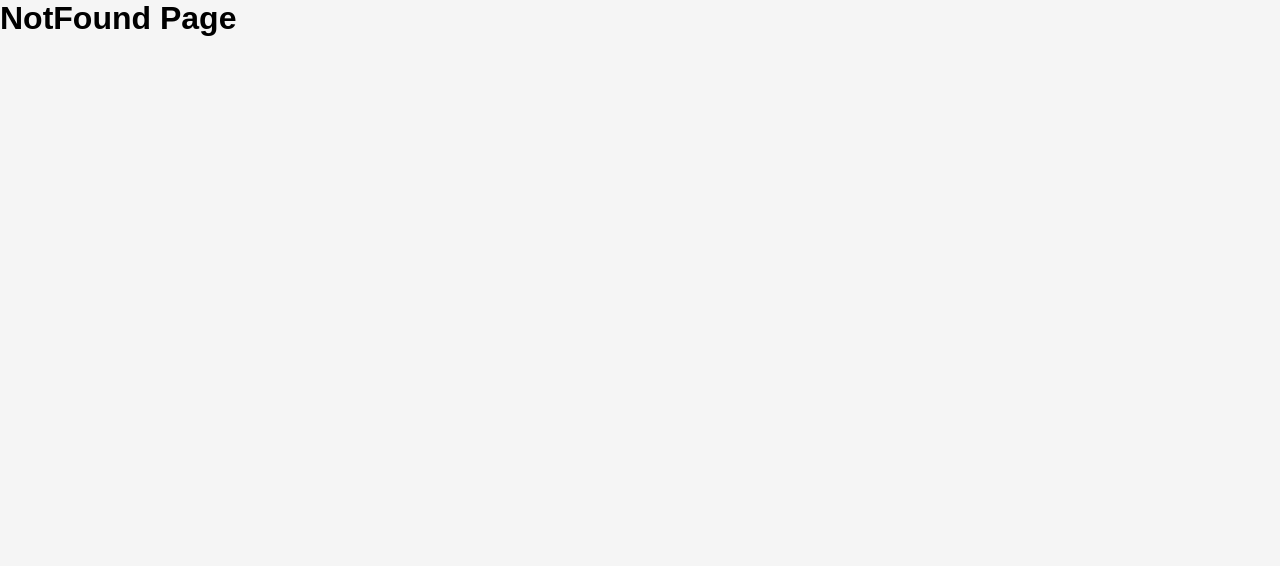
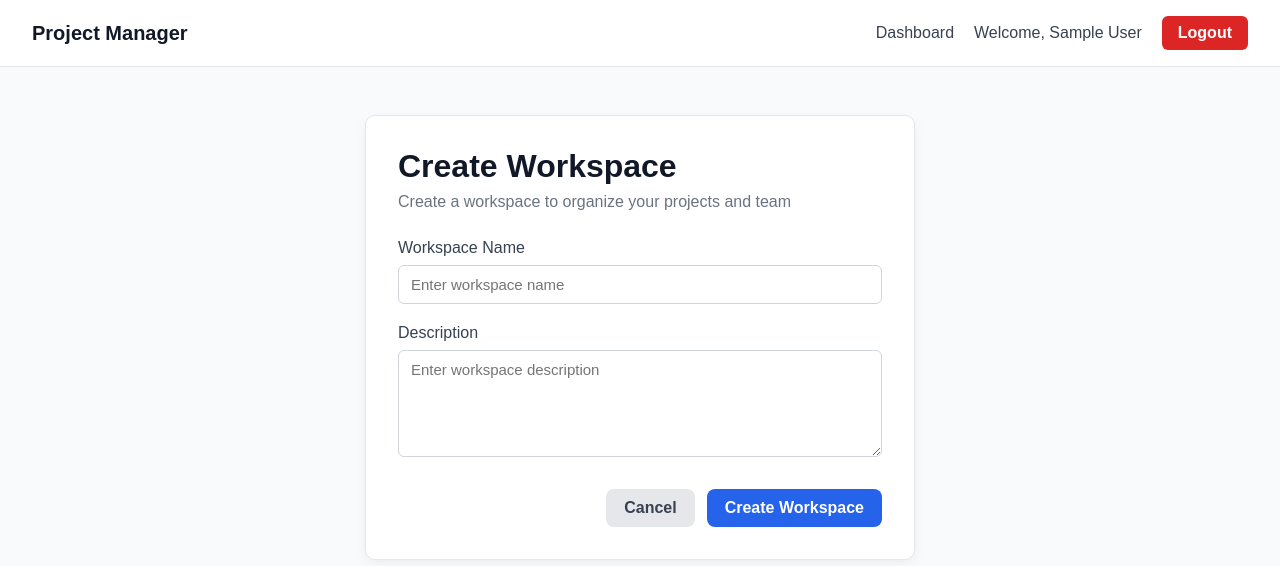
Before and after one commit to dhii24/project-management-tool, a React app in the folder frontend/: page /workspaces/create in a window 1280 px wide. Shown: the top 566 px of the page. Built offline with nearby package versions, Linux system fonts and the light colour scheme; no server answers; sample sign-in values are in the browser's storage; the HTML template or start-up script is replaced by a standard one.

Commit message:
feat: add workspace creation flow

```diff
--- a/frontend/src/pages/dashboard/Dashboard.jsx
+++ b/frontend/src/pages/dashboard/Dashboard.jsx
@@ -1,10 +1,14 @@
 import { useEffect, useState } from "react"
+
+import { useNavigate } from "react-router-dom";
 
 import workspaceService from "../../services/workspaceService";
 
 import { useAuth } from "../../context/AuthContext";
 
 function Dashboard(){
+
+    const navigate = useNavigate();
 
     const { user } = useAuth();
 
@@ -55,6 +59,7 @@ function Dashboard(){
             <section className="workspace-section">
                 <div className="section-header">
                     <h2>Your Workspaces</h2>
+                    <button type="button" onClick={() => navigate("/workspaces/create")}>+ Create Workspace</button>
                 </div>
 
                 {loading && (
--- /dev/null
+++ b/frontend/src/pages/workspaces/CreateWorkspace.jsx
@@ -0,0 +1,94 @@
+import { useState } from "react";
+
+import { useNavigate } from "react-router-dom";
+
+import workspaceService from "../../services/workspaceService";
+
+function CreateWorkspace(){
+
+    const navigate = useNavigate();
+
+    const [formData, setFormData] = useState({
+        name:"",
+        description:""
+    });
+
+    const [loading, setLoading] = useState(false);
+
+    const [error, setError] = useState("");
+
+    const handleChange = (event) => {
+        const { name, value } = event.target;
+
+        setFormData((previousData) => ({
+            ...previousData,
+            [name]: value
+        }));
+    };
+
+    const handleSubmit = async (event) => {
+        event.preventDefault();
+
+        try{
+            setLoading(true);
+            setError("");
+
+            const workspace = await workspaceService.createWorkspace(formData);
+            // navigate(`/workspaces/${workspace._id}`);
+            navigate("/dashboard");
+        }
+
+        catch (error) {
+            console.error(error);
+            setError(error.response?.data?.message || "Failed to create workspace.");
+        }
+
+        finally {
+            setLoading(false);
+        }
+    };
+
+    return (
+
+        <div className="form-page">
+
+            <div className="form-container">
+
+                <h1>Create Workspace</h1>
+                <p className="form-description">Create a workspace to organize your projects and team</p>
+
+                {error && (
+                    <div className="error-message">
+                        {error}
+                    </div>
+                )}
+
+                <form onSubmit={handleSubmit}>
+
+                    <div className="form-group">
+                        <label htmlFor="name">Workspace Name</label>
+                        <input id="name" type="text" name="name" value={formData.name} onChange={handleChange} placeholder="Enter workspace name" required />
+                    </div>
+
+                    <div className="form-group">
+                        <label htmlFor="description">Description</label>
+                        <textarea name="description" id="description" value={formData.description} onChange={handleChange} placeholder="Enter workspace description" rows="5" />
+                    </div>
+
+                    <div className="form-actions">
+                        <button type="button" onClick={() => navigate("/dashboard")} disabled={loading}>Cancel</button>
+                        <button type="submit" disabled={loading}>
+                            {loading ? "Creating..." : "Create Workspace"}
+                        </button>
+                    </div>
+
+                </form>
+
+            </div>
+
+        </div>
+
+    );
+}
+
+export default CreateWorkspace;
--- a/frontend/src/routes.jsx
+++ b/frontend/src/routes.jsx
@@ -9,6 +9,7 @@ import Login from "./pages/auth/Login";
 import Register from "./pages/auth/Register"
 import Dashboard from "./pages/dashboard/Dashboard";
 import NotFound from "./pages/common/NotFound";
+import CreateWorkspace from "./pages/workspaces/CreateWorkspace";
 
 function AppRoutes(){
 
@@ -25,7 +26,8 @@ function AppRoutes(){
                 {/* Protected Application Routes */}
                 <Route element={<ProtectedRoute />}>
                     <Route element={<MainLayout />}>
-                        <Route path="/dashboard" element={<Dashboard/>} />
+                        <Route path="/dashboard" element={<Dashboard />} />
+                        <Route path="/workspaces/create" element={<CreateWorkspace />} />
                     </Route>
                 </Route>
 
--- a/frontend/src/services/workspaceService.js
+++ b/frontend/src/services/workspaceService.js
@@ -5,4 +5,9 @@ const getMyWorkspaces = async () => {
     return response.data.workspaces;
 };
 
-export default { getMyWorkspaces };
+const createWorkspace = async (workspaceData) => {
+    const response = await api.post("/workspaces", workspaceData);
+    return response.data.workspaces;
+};
+
+export default { getMyWorkspaces, createWorkspace };
--- a/frontend/src/styles/components.css
+++ b/frontend/src/styles/components.css
@@ -122,12 +122,103 @@ button:disabled{
 }
 
 .section-header {
+    display: flex;
+    justify-content: space-between;
+    align-items: center;
     margin-bottom: 20px;
 }
 
 .section-header h2 {
     font-size: 22px;
     color: #111827;
+}
+
+.section-header button {
+    width: auto;
+    padding: 10px 16px;
+    background-color: #2563eb;
+    border-radius: 6px;
+}
+
+.form-page {
+    min-height: calc(100vh - 73px);
+    display: flex;
+    justify-content: center;
+    align-items: flex-start;
+    padding: 48px 20px;
+    background-color: #f9fafb;
+}
+
+.form-container {
+    width: 100%;
+    max-width: 550px;
+    padding: 32px;
+    background-color: #ffffff;
+    border: 1px solid #e5e7eb;
+    border-radius: 10px;
+    box-shadow: 0 4px 12px rgba(0, 0, 0, 0.05);
+}
+
+.form-container h1 {
+    margin-bottom: 8px;
+    color: #111827;
+}
+
+.form-description {
+    margin-bottom: 28px;
+    color: #6b7280;
+}
+
+.form-group {
+    margin-bottom: 20px;
+}
+
+.form-group label {
+    display: block;
+    margin-bottom: 8px;
+    color: #374151;
+    font-weight: 500;
+}
+
+.form-group input,
+.form-group textarea {
+    width: 100%;
+    padding: 10px 12px;
+    border: 1px solid #d1d5db;
+    border-radius: 6px;
+    font-family: inherit;
+    font-size: 15px;
+}
+
+.form-group textarea {
+    resize: vertical;
+}
+
+.form-group input:focus,
+.form-group textarea:focus {
+    outline: none;
+    border-color: #2563eb;
+}
+
+.form-actions {
+    display: flex;
+    justify-content: flex-end;
+    gap: 12px;
+    margin-top: 28px;
+}
+
+.form-actions button {
+    width: auto;
+    padding: 10px 18px;
+}
+
+.form-actions button[type="button"] {
+    background-color: #e5e7eb;
+    color: #374151;
+}
+
+.form-actions button[type="button"]:hover:not(:disabled) {
+    background-color: #d1d5db;
 }
 
 .workspace-grid {
```
